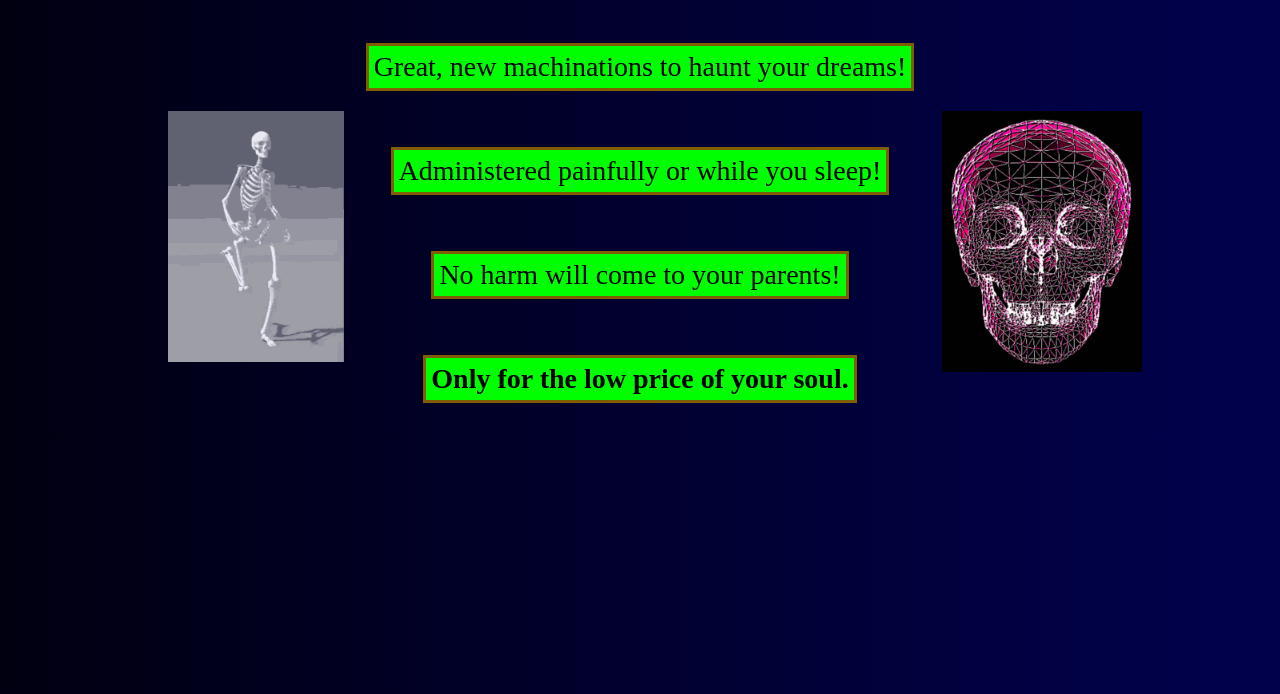
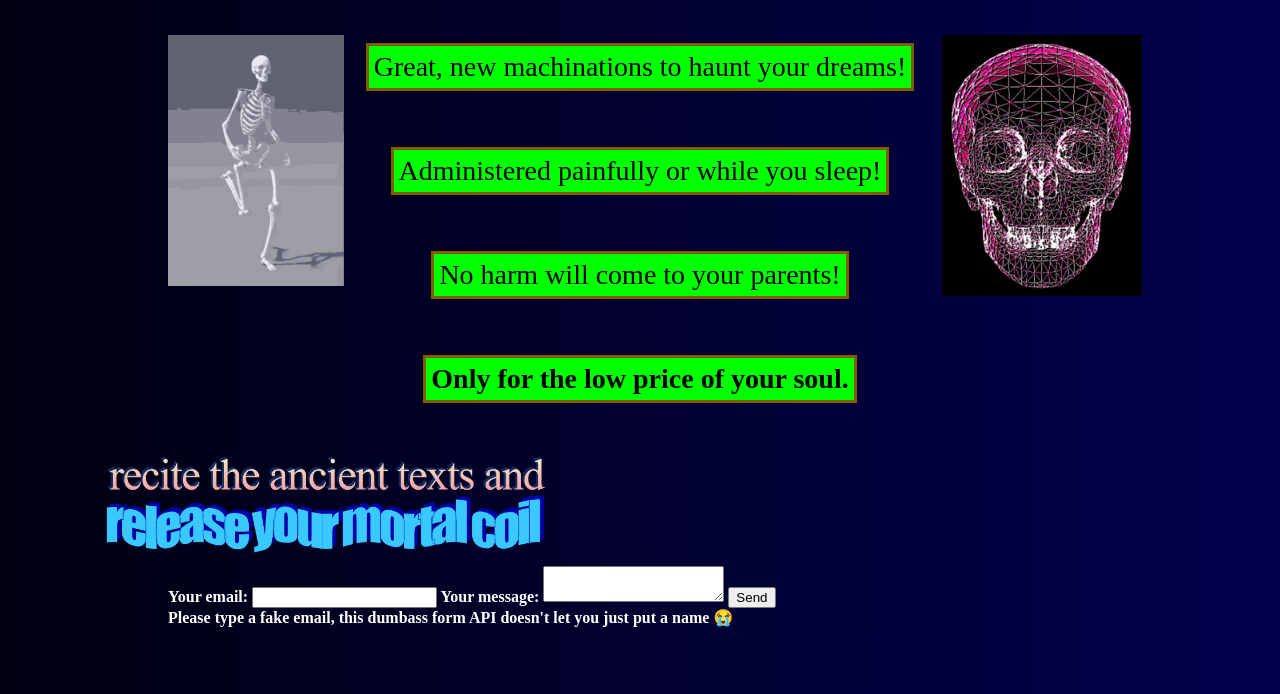
Before and after one commit to DanAkko/DanAkko.github.io, a plain HTML site: page index.html in a window 1280 px wide. Shown: the part 106-800 px from the top of the page. Drawn offline with Linux system fonts and the light colour scheme.

Commit message:
added message box

```diff
--- a/index.html
+++ b/index.html
@@ -22,8 +22,24 @@
         <p class="item">Great, new machinations to haunt your dreams!</p>
         <p class="item">Administered painfully or while you sleep!</p>
         <p class="item">No harm will come to your parents!</p>
-        <p class="itembold">Only for the low price of your soul.</p>
+        <p class="itembold">Only for the low price of your soul.</p><br>
     </div>
+    <div class="formheader">
+        <img src="images/wordart (1).png">
+    </div>
+    <form action="https://formspree.io/f/mrbpyrvp" method="POST">
+        <label>
+            Your email:
+            <input type="email" name="email">
+        </label>
+        <label>
+            Your message:
+            <textarea name="message"></textarea>
+        </label>
+        <!-- your other form fields go here -->
+        <button type="submit">Send</button><br>
+        Please type a fake email, this dumbass form API doesn't let you just put a name 😭
+    </form>
     <div class="skullimage">
         <img src="images/skull.gif" alt="you should not be here">
     </div>
--- a/styles.css
+++ b/styles.css
@@ -37,12 +37,24 @@ img {
 
 .skullimage {
     float: right;
-    margin-top: -20em;
+    margin-top: -37em;
     margin-right: 5em;
 }
 
 .skeletonrunning {
     float: left;
-    margin-top: -20em;
+    margin-top: -37em;
     margin-left: 10em;
 }
+
+.formheader {
+    display: flex;
+    justify-content: center;
+    width: 50%;
+}
+
+form {
+    color: white;
+    font-weight: bold;
+    margin-left: 10em;
+}
```
Also changed, not shown: images/wordart (1).png (added).
